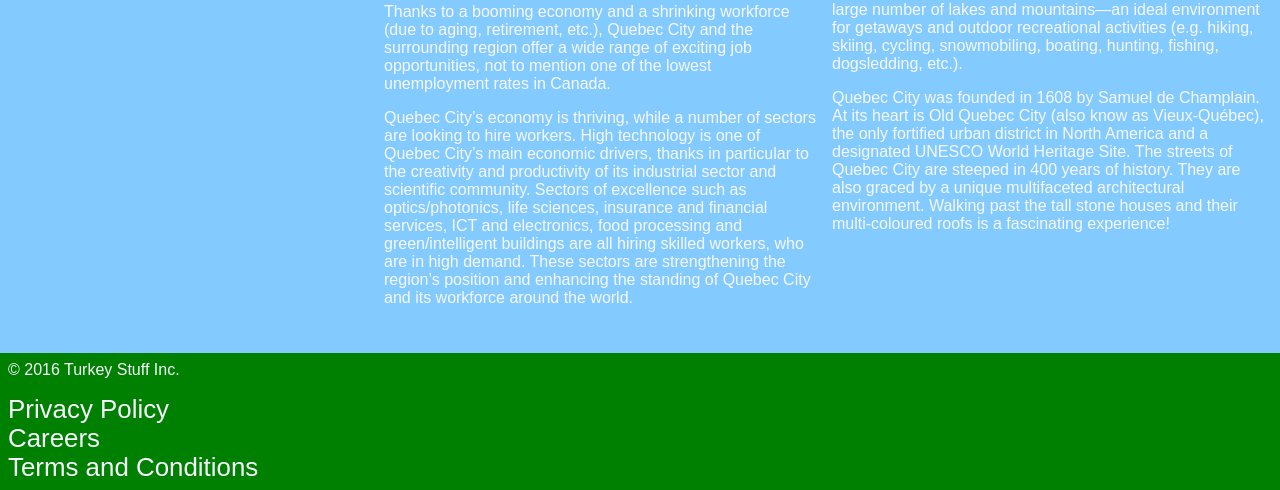
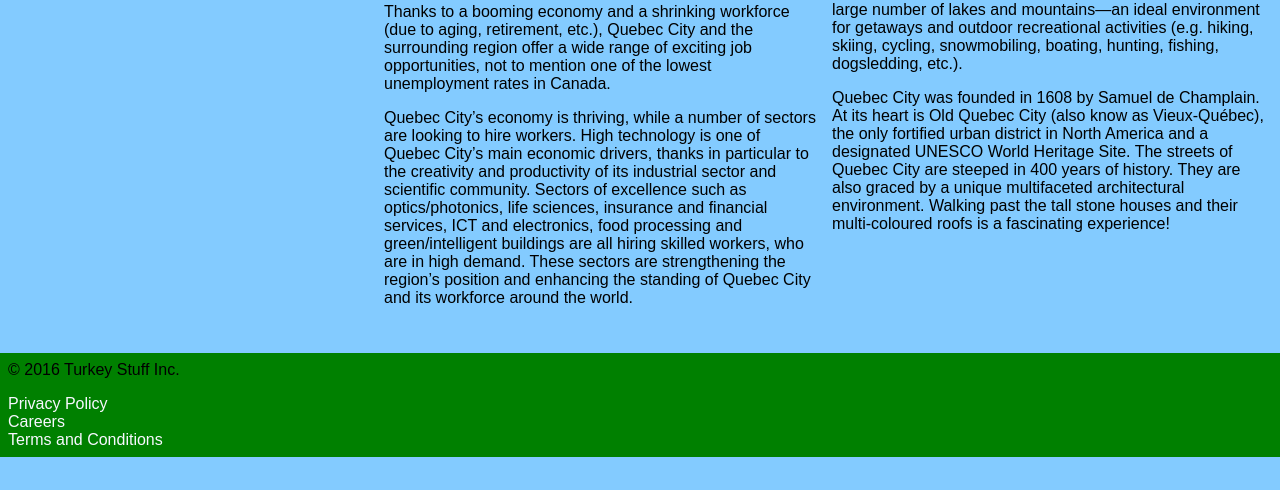
Before and after one commit to mingjiongliao/responsive-website, a plain HTML site: page index.html in a window 1280 px wide. Shown: the part 405-895 px from the top of the page. After the commit the page ends 862 px from the top, so only its background shows below. Drawn offline with Linux system fonts and the light colour scheme; a web font is replaced by a local one.

Commit message:
updata on footer size and nav color

```diff
--- a/css/style.css
+++ b/css/style.css
@@ -4,7 +4,7 @@
     padding: 0;
     margin: 0;
     box-sizing: border-box;
-    color: ghostwhite;
+    color: black;
 }
 html{
     font-size: 1.0rem;
@@ -48,16 +48,14 @@ h2{
 li, p{
     font: 1.0rem 'Droid Sans', 'Imprima', 'Droid+Sans+Mono', sans-serif;
 }
-a,
-a:link,
-a:visited {
-    font: 1.618rem 'Droid Sans', 'Imprima', 'Droid+Sans+Mono', sans-serif;
-}
+
 pre, code, kbd{
     font: normal 0.618rem 'Droid Sans', 'Imprima', 'Droid+Sans+Mono', sans-serif;
 }
 .footer{
     font-family: 'Droid+Serif','Cantata One', Palatino, serif;
+    font-size: 0.618;
+    background-color: green;
 }
 
 /* mobile View */
@@ -80,11 +78,13 @@ header{
 }
 nav{
     width: 100%;
+
 }
 nav>ul{
     width: 100%;
     list-style:none;
     background-color: #6E87E2;
+
 }
 nav li{
     width: 100%;
@@ -92,13 +92,14 @@ nav li{
     border-top: none;
     margin: 0;
     padding: 0;
+    font-size: 1.618rem;
 }
 nav a,
 nav a:link,
 nav a:visited{
     display: block;
     text-align: center;
-    color: ghostwhite;
+    color: snow;
     text-decoration: none;
 }
 nav a:active,
@@ -125,8 +126,6 @@ main{
 .footer{
     width: 100%;
     clear:both;
-    background-color: green;
-    font-size: 0.618rem;
     padding: 8px;
 }
 footer a {
@@ -211,11 +210,10 @@ footer  a:hover{
     .footer{
         width: 90%;
         clear:both;
-        background-color: green;
         margin: 0 30px;
     }
     footer a {
-        color: ghostwhite;
+        color: green;
         text-decoration: none;
     }
     footer li{
@@ -295,11 +293,10 @@ footer  a:hover{
     }
     .footer{
         width: 100%;
-        background-color: green;
         margin: 0;
     }
     footer a {
-        color: ghostwhite;
+        color: snow;
         text-decoration: none;
     }
     footer li{
@@ -359,7 +356,6 @@ footer - 100%*/
         width: 100%;
         float: left;
         border: none;
-        font: 2.618rem;
     }
     nav a,
     nav a:link,
@@ -392,7 +388,6 @@ footer - 100%*/
     }
     .footer{
         width: 100%;
-        background-color: green;
         margin: 0;
     }
     footer a {
```
